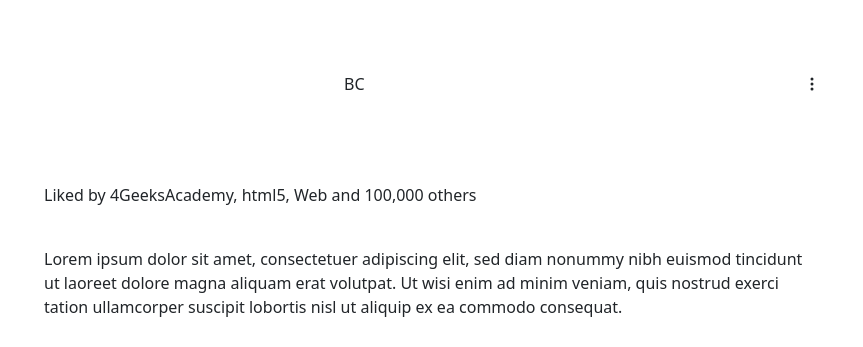
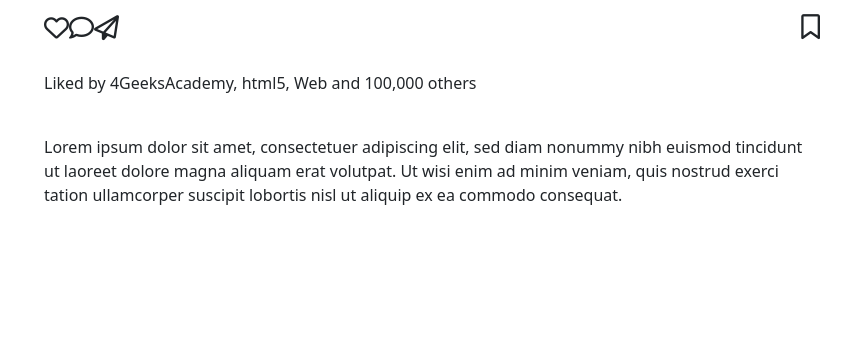
Before and after one commit to FelipeLasHeras/Instagram-Post, a plain HTML site: page index.html in a window 1280 px wide. Shown: the part 571-918 px from the top of the page, without its empty margins (208-1071 px from the left). Drawn offline with nearby package versions, Linux system fonts and the light colour scheme.

Commit message:
Primeros cambios

```diff
--- a/index.html
+++ b/index.html
@@ -11,6 +11,7 @@
   <script src="https://cdn.jsdelivr.net/npm/bootstrap@5.3.0-alpha2/dist/js/bootstrap.bundle.min.js"
     integrity="sha384-qKXV1j0HvMUeCBQ+QVp7JcfGl760yU08IQ+GpUo5hlbpg51QRiuqHAJz8+BrxE/N"
     crossorigin="anonymous"></script>
+  <script src="https://kit.fontawesome.com/dac75faa0a.js" crossorigin="anonymous"></script>
   <link href="styles.css" rel="stylesheet" type="text/css" />
   <title>Instagram Post</title>
 </head>
@@ -39,7 +40,7 @@
     </div>
 
     <div class="img-box">
-      <img src="https://picsum.photos/800/900" alt="Imagen de una planicie" />
+      <img src="https://picsum.photos/800" alt="Imagen de una planicie" />
     </div>
     <!-- BOTONES -->
     <div class="buttons-area">
@@ -48,18 +49,17 @@
           <svg xmlns="http://www.w3.org/2000/svg" viewBox="0 0 384 512"><!-- Font Awesome Pro 5.15.4 by @fontawesome - https://fontawesome.com License - https://fontawesome.com/license (Commercial License) --><path d="M0 32l34.9 395.8L191.5 480l157.6-52.2L384 32H0zm308.2 127.9H124.4l4.1 49.4h175.6l-13.6 148.4-97.9 27v.3h-1.1l-98.7-27.3-6-75.8h47.7L138 320l53.5 14.5 53.7-14.5 6-62.2H84.3L71.5 112.2h241.1l-4.4 47.7z"/></svg>
         </div>
         <div class="title-text-area">
-          <svg xmlns=""></svg>
+          <i class="fa-regular fa-heart"></i>
         </div>
         <div class="title-text-area">
-          B
+          <i class="fa-regular fa-comment"></i>
         </div>
         <div class="title-text-area">
-          C
+          <i class="fa-regular fa-paper-plane"></i>
         </div>
       </div>
       <div class="right-side">
-        <svg id="svg-1" xmlns="http://www.w3.org/2000/svg" width="16" height="16" fill="currentColor"
-        class="bi bi-three-dots-vertical" viewBox="0 0 16 16">
+        <i class="fa-regular fa-bookmark"></i>
         <path
           d="M9.5 13a1.5 1.5 0 1 1-3 0 1.5 1.5 0 0 1 3 0zm0-5a1.5 1.5 0 1 1-3 0 1.5 1.5 0 0 1 3 0zm0-5a1.5 1.5 0 1 1-3 0 1.5 1.5 0 0 1 3 0z" />
         </svg>
@@ -79,3 +79,55 @@
         consequat.</p>
     </div>
   </div>
+  <!-- END Work area -->
+
+
+
+  <!-- <div class="post">
+    <div class="top">
+      <h1><strong>HTML5</strong></h1>
+      <h1>Rigoberto</h1>
+      <svg id="svg-1" xmlns="http://www.w3.org/2000/svg" width="16" height="16" fill="currentColor"
+        class="bi bi-three-dots-vertical" viewBox="0 0 16 16">
+        <path
+          d="M9.5 13a1.5 1.5 0 1 1-3 0 1.5 1.5 0 0 1 3 0zm0-5a1.5 1.5 0 1 1-3 0 1.5 1.5 0 0 1 3 0zm0-5a1.5 1.5 0 1 1-3 0 1.5 1.5 0 0 1 3 0z" />
+    </svg>
+    </div>
+
+    <img src="HD-wallpaper-sunset-at-the-field-cloud-sunset-sun-field-nature.jpg" alt="" />
+
+    <div class="middel">
+      <div class="icon-izq">
+        <svg xmlns="http://www.w3.org/2000/svg" width="16" height="16" fill="currentColor" class="bi bi-heart"
+          viewBox="0 0 16 16">
+          <path
+            d="m8 2.748-.717-.737C5.6.281 2.514.878 1.4 3.053c-.523 1.023-.641 2.5.314 4.385.92 1.815 2.834 3.989 6.286 6.357 3.452-2.368 5.365-4.542 6.286-6.357.955-1.886.838-3.362.314-4.385C13.486.878 10.4.28 8.717 2.01L8 2.748zM8 15C-7.333 4.868 3.279-3.04 7.824 1.143c.06.055.119.112.176.171a3.12 3.12 0 0 1 .176-.17C12.72-3.042 23.333 4.867 8 15z" />
+        </svg>
+        <svg xmlns="http://www.w3.org/2000/svg" width="16" height="16" fill="currentColor" class="bi bi-chat"
+          viewBox="0 0 16 16">
+          <path
+            d="M2.678 11.894a1 1 0 0 1 .287.801 10.97 10.97 0 0 1-.398 2c1.395-.323 2.247-.697 2.634-.893a1 1 0 0 1 .71-.074A8.06 8.06 0 0 0 8 14c3.996 0 7-2.807 7-6 0-3.192-3.004-6-7-6S1 4.808 1 8c0 1.468.617 2.83 1.678 3.894zm-.493 3.905a21.682 21.682 0 0 1-.713.129c-.2.032-.352-.176-.273-.362a9.68 9.68 0 0 0 .244-.637l.003-.01c.248-.72.45-1.548.524-2.319C.743 11.37 0 9.76 0 8c0-3.866 3.582-7 8-7s8 3.134 8 7-3.582 7-8 7a9.06 9.06 0 0 1-2.347-.306c-.52.263-1.639.742-3.468 1.105z" />
+        </svg>
+        <svg xmlns="http://www.w3.org/2000/svg" width="16" height="16" fill="currentColor" class="bi bi-send"
+          viewBox="0 0 16 16">
+          <path
+            d="M15.854.146a.5.5 0 0 1 .11.54l-5.819 14.547a.75.75 0 0 1-1.329.124l-3.178-4.995L.643 7.184a.75.75 0 0 1 .124-1.33L15.314.037a.5.5 0 0 1 .54.11ZM6.636 10.07l2.761 4.338L14.13 2.576 6.636 10.07Zm6.787-8.201L1.591 6.602l4.339 2.76 7.494-7.493Z" />
+        </svg>
+        <div class="icon-der">
+          <svg xmlns="http://www.w3.org/2000/svg" width="16" height="16" fill="currentColor" class="bi bi-bookmark"
+            viewBox="0 0 16 16">
+            <path
+              d="M2 2a2 2 0 0 1 2-2h8a2 2 0 0 1 2 2v13.5a.5.5 0 0 1-.777.416L8 13.101l-5.223 2.815A.5.5 0 0 1 2 15.5V2zm2-1a1 1 0 0 0-1 1v12.566l4.723-2.482a.5.5 0 0 1 .554 0L13 14.566V2a1 1 0 0 0-1-1H4z" />
+          </svg>
+        </div>
+      </div>
+    </div>
+    <div class="footer">
+      <div class="text">
+
+      </div>
+    </div>
+  </div> -->
+</body>
+
+</html>
--- a/styles.css
+++ b/styles.css
@@ -30,6 +30,7 @@
     height: auto;
     margin-left: 7px;
     width: 22px;
+
 }
 
 .post .title-row .right-side svg {
@@ -60,10 +61,19 @@
 .post .buttons-area .right-side {
     display: flex;
     align-items: center;
+    font-size: 25px;
+    justify-content: space-between;
+
 }
 
 .post .text-area {
     padding: 12px;
+}
+
+
+/* .top{
+ display: flex;
+
 }
 
 .top svg{
@@ -86,4 +96,4 @@ h1 img{
   position: relative;
   padding: 100px;
 
-}
+} */
```
